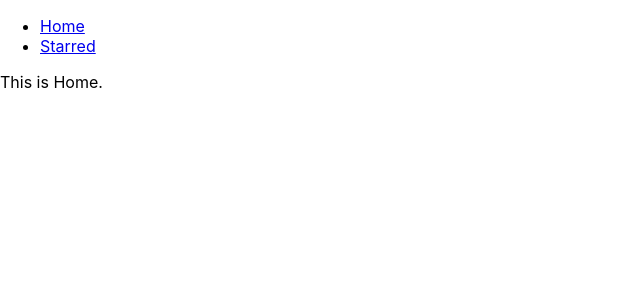
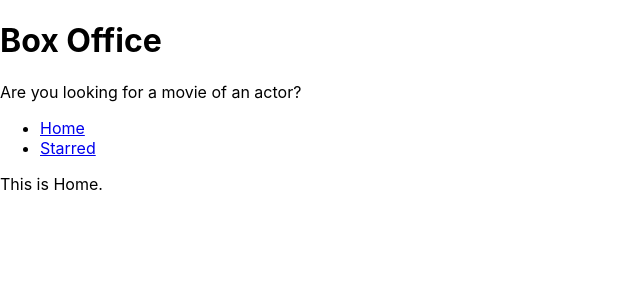
Before and after one commit to kritikas726/box-office, a React (Create React App) app: page / in a window 1280 px wide. Shown: the top 300 px of the page, without its empty margins (0-640 px from the left). Built offline with nearby package versions, Linux system fonts and the light colour scheme.

Commit message:
added layout management and created title

```diff
--- a/src/App.js
+++ b/src/App.js
@@ -1,13 +1,10 @@
 import React from 'react';
 import { Switch, Route } from 'react-router-dom';
-import Navs from './Components/Navs';
 import Home from './Pages.js/Home';
 import Starred from './Pages.js/Starred';
 
 function App() {
   return (
-    <div>
-      <Navs />
     <Switch>
       <Route path="/" exact>
         <Home />
@@ -17,7 +14,6 @@
       </Route>
       <Route>This is 404 page.</Route>
     </Switch>
-    </div>
   );
 }
 
--- /dev/null
+++ b/src/Components/MainPageLayout.js
@@ -0,0 +1,18 @@
+import React from 'react';
+import Navs from './Navs';
+import Title from './Title';
+
+const MainPageLayout = ({ children }) => {
+  return (
+    <div>
+      <Title
+        title="Box Office"
+        subtitle="Are you looking for a movie of an actor?"
+      />
+      <Navs />
+      {children}
+    </div>
+  );
+};
+
+export default MainPageLayout;
--- /dev/null
+++ b/src/Components/Title.js
@@ -0,0 +1,12 @@
+import React from 'react';
+
+const Title = ({ title, subtitle }) => {
+  return (
+    <div>
+      <h1>{title}</h1>
+      <p>{subtitle}</p>
+    </div>
+  );
+};
+
+export default Title;
--- a/src/Pages.js/Home.js
+++ b/src/Pages.js/Home.js
@@ -1,7 +1,8 @@
 import React from 'react';
+import MainPageLayout from '../Components/MainPageLayout';
 
 const Home = () => {
-  return <div>This is Home.</div>;
+  return <MainPageLayout>This is Home.</MainPageLayout>;
 };
 
 export default Home;
--- a/src/Pages.js/Starred.js
+++ b/src/Pages.js/Starred.js
@@ -1,7 +1,8 @@
 import React from 'react';
+import MainPageLayout from '../Components/MainPageLayout';
 
 const Starred = () => {
-  return <div>This is Starred.</div>;
+  return <MainPageLayout>This is Starred.</MainPageLayout>;
 };
 
 export default Starred;
```
Lines whose indentation alone changed are shown as unchanged.
